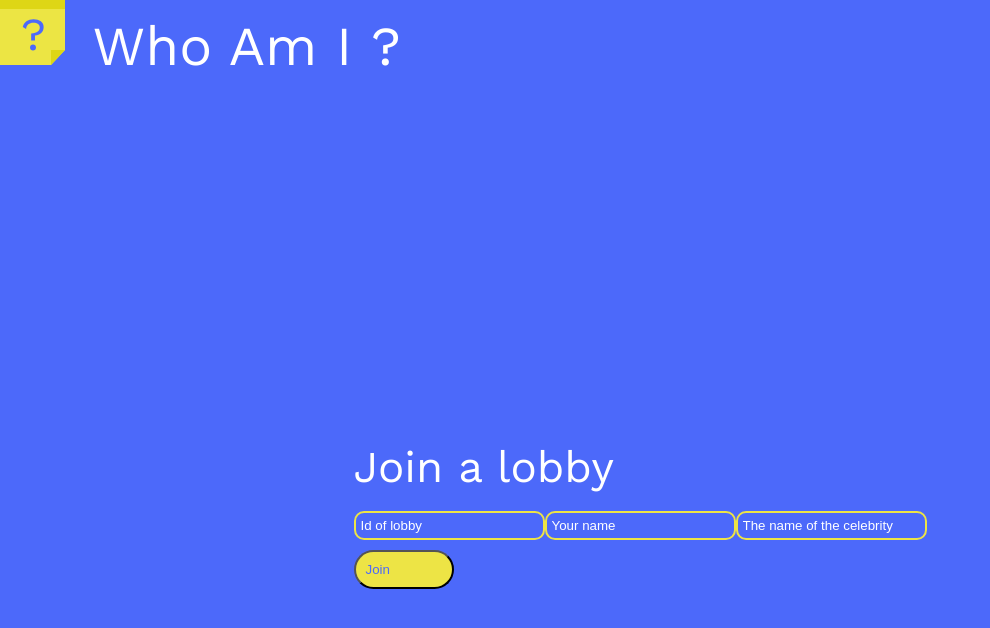
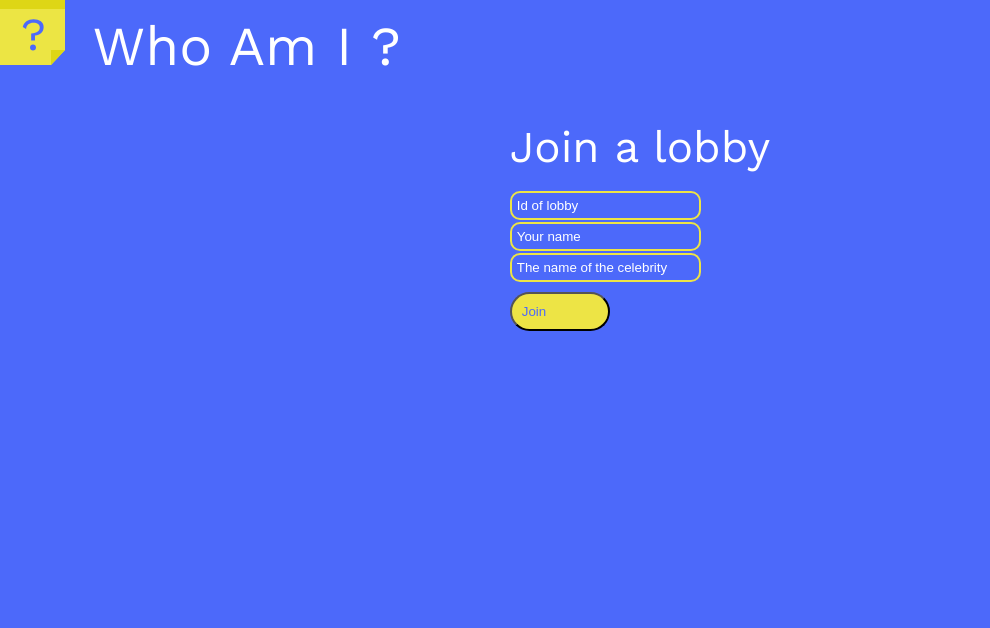
Before and after one commit to cesalberca/who-am-i, a React (Create React App) app: page / in a window 1280 px wide. Shown: the top 628 px of the page, without its empty margins (0-990 px from the left). Built offline with nearby package versions, Linux system fonts and the light colour scheme.

Commit message:
Fix styling

```diff
--- a/src/core/components/page.module.css
+++ b/src/core/components/page.module.css
@@ -1,5 +1,4 @@
 .page {
   display: flex;
   justify-content: center;
-  padding-top: 20rem;
 }
--- a/src/core/components/page.tsx
+++ b/src/core/components/page.tsx
@@ -7,10 +7,11 @@ const cx = bind(styles)
 
 export const Page: React.FC = ({ children }) => {
   return (
-    <>
-      {' '}
+    <main>
       <Header></Header>
-      <div className={cx('page')}>{children}</div>
-    </>
+      <section className={cx('page')}>
+        <div className={cx('wrapper')}>{children}</div>
+      </section>
+    </main>
   )
 }
--- a/src/features/game/ui/game.tsx
+++ b/src/features/game/ui/game.tsx
@@ -30,7 +30,7 @@ export const Game: React.FC = () => {
   return (
     <Page>
       {players.map(player => (
-        <p>
+        <p key={player.name}>
           {player.name} - {player.celebrity}
         </p>
       ))}
--- /dev/null
+++ b/src/features/game/ui/lobby.module.css
@@ -0,0 +1,4 @@
+.form {
+  display: flex;
+  flex-direction: column;
+}
--- a/src/features/game/ui/lobby.tsx
+++ b/src/features/game/ui/lobby.tsx
@@ -6,6 +6,10 @@ import { Input } from '../../../core/components/input'
 import { tap } from 'rxjs/operators'
 import { useHistory } from 'react-router'
 import { LobbyState } from './lobby-state'
+import { bind } from "../../../core/utils/bind";
+import styles from './lobby.module.css'
+
+const cx = bind(styles)
 
 export const Lobby: React.FC = () => {
   const container = useContext(Container)
@@ -15,7 +19,7 @@ export const Lobby: React.FC = () => {
   const history = useHistory()
   return (
     <Page>
-      <div>
+      <div className={cx('form')}>
         <h2>Join a lobby</h2>
         <Input label="Id of lobby" value={id} onChange={setId} />
         <Input label="Your name" value={name} onChange={setName} />
```
